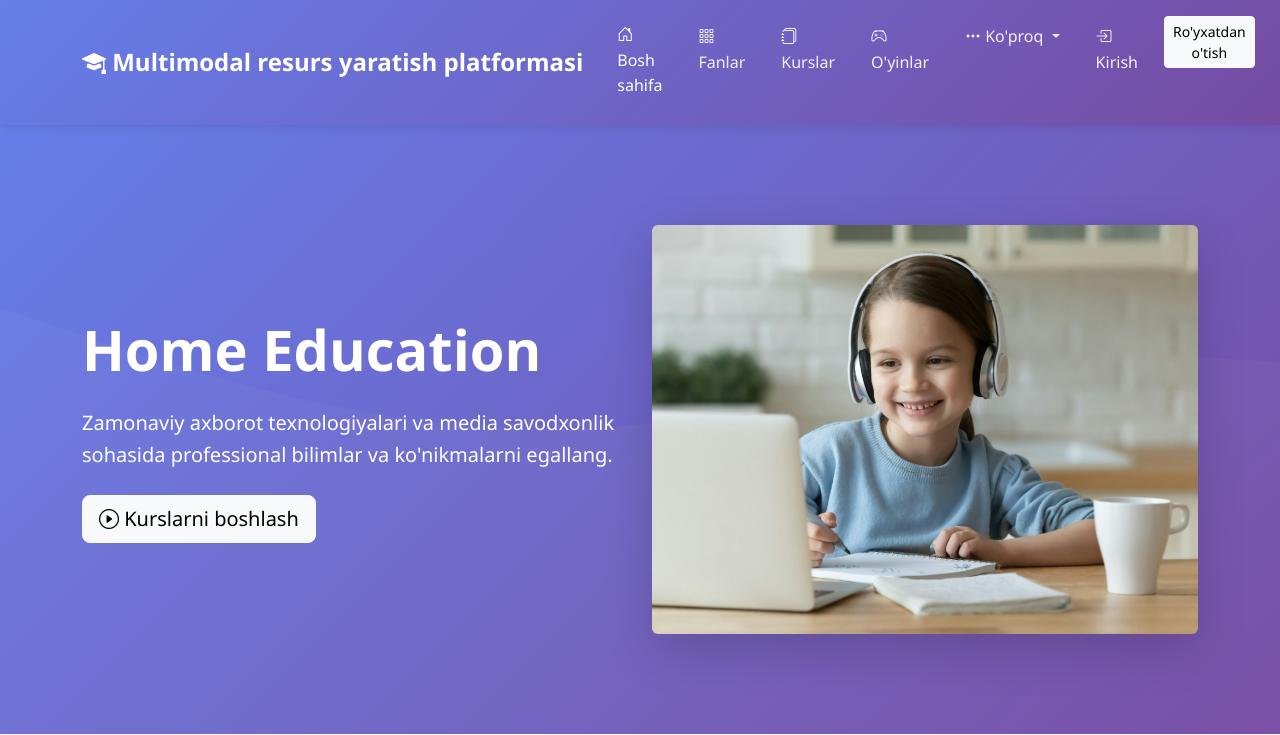
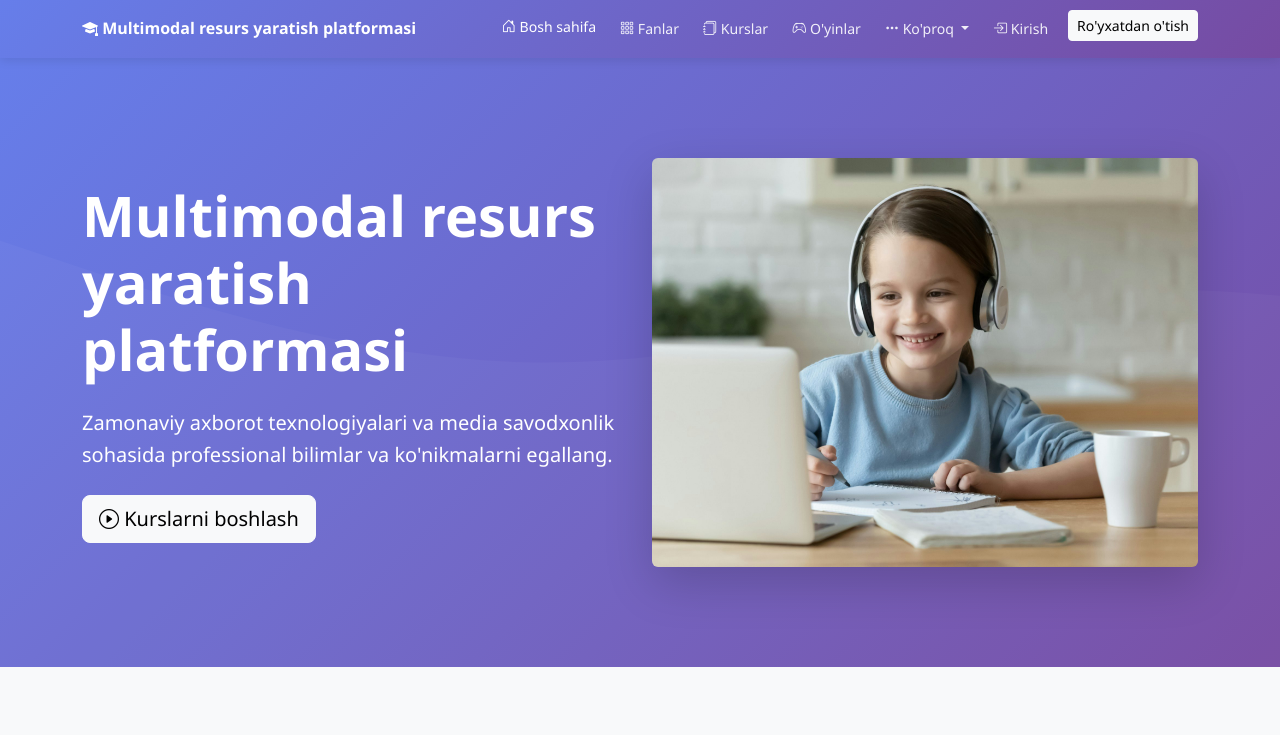
Before and after one commit to diyorbekmajidov/qosim, a Django app: page / in a window 1280 px wide. Shown: the top 735 px of the page. Run offline with Django 5.2, Linux system fonts and the light colour scheme; data that the repository does not hold is empty; some libraries are stand-ins or nearby versions.

Commit message:
fixed navbar

```diff
--- a/templates/base.html
+++ b/templates/base.html
@@ -31,19 +31,23 @@
         .navbar {
             background: linear-gradient(135deg, var(--primary-color) 0%, var(--secondary-color) 100%);
             box-shadow: 0 2px 10px rgba(0, 0, 0, 0.1);
-            padding: 1rem 0;
+            padding: 0.6rem 0;
         }
 
         .navbar-brand {
             font-weight: bold;
-            font-size: 1.5rem;
+            font-size: 1rem;
             color: white !important;
+            white-space: nowrap;
+            flex-shrink: 0;
         }
 
         .navbar-nav .nav-link {
             color: rgba(255, 255, 255, 0.9) !important;
-            margin: 0 10px;
+            margin: 0 4px;
             font-weight: 500;
+            font-size: 0.88rem;
+            white-space: nowrap;
             transition: all 0.3s ease;
         }
 
@@ -218,8 +222,8 @@
     <!-- Navbar -->
     <nav class="navbar navbar-expand-lg navbar-dark sticky-top">
         <div class="container">
-            <a class="navbar-brand" href="{% url 'index' %}">
-                <i class="bi bi-mortarboard-fill"></i> Multimodal resurs yaratish platformasi
+            <a class="navbar-brand" href="{% url 'index' %}" style="white-space: nowrap;">
+                <i class="bi bi-mortarboard-fill"></i> <span class="brand-full d-none d-xl-inline">Multimodal resurs yaratish platformasi</span><span class="brand-short d-inline d-xl-none">Multimodal platforma</span>
             </a>
             <button class="navbar-toggler" type="button" data-bs-toggle="collapse" data-bs-target="#navbarNav">
                 <span class="navbar-toggler-icon"></span>
--- a/templates/index.html
+++ b/templates/index.html
@@ -1,7 +1,7 @@
 <!-- templates/index.html -->
 {% extends 'base.html' %}
 
-{% block title %}Bosh sahifa - Home Education{% endblock %}
+{% block title %}Bosh sahifa - Multimodal resurs yaratish platformasi{% endblock %}
 
 {% block content %}
 {% load static %}
@@ -11,7 +11,7 @@
         <div class="row align-items-center">
             <div class="col-lg-6" data-aos="fade-right">
                 <h1 class="display-4 fw-bold mb-4">
-                    Home Education
+                    Multimodal resurs yaratish platformasi
                 </h1>
                 <p class="lead mb-4">
                     Zamonaviy axborot texnologiyalari va media savodxonlik sohasida
```
